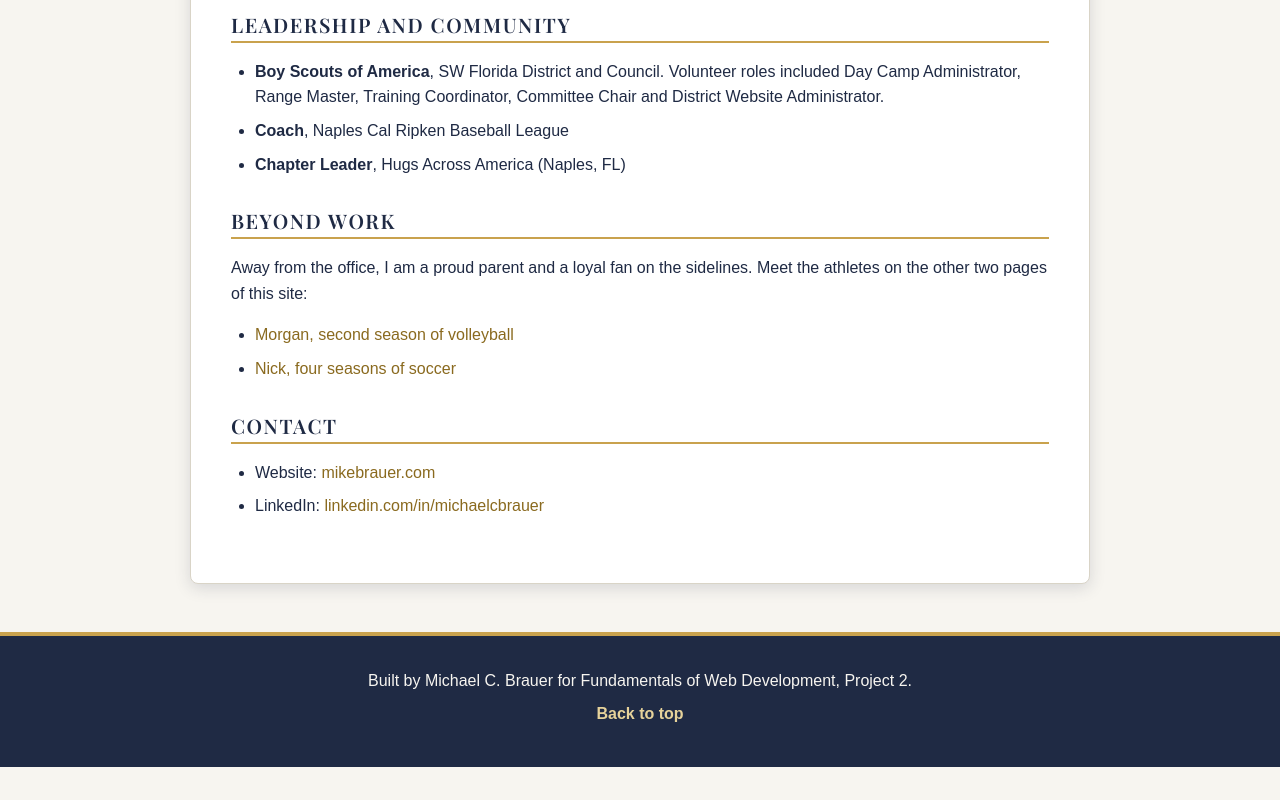
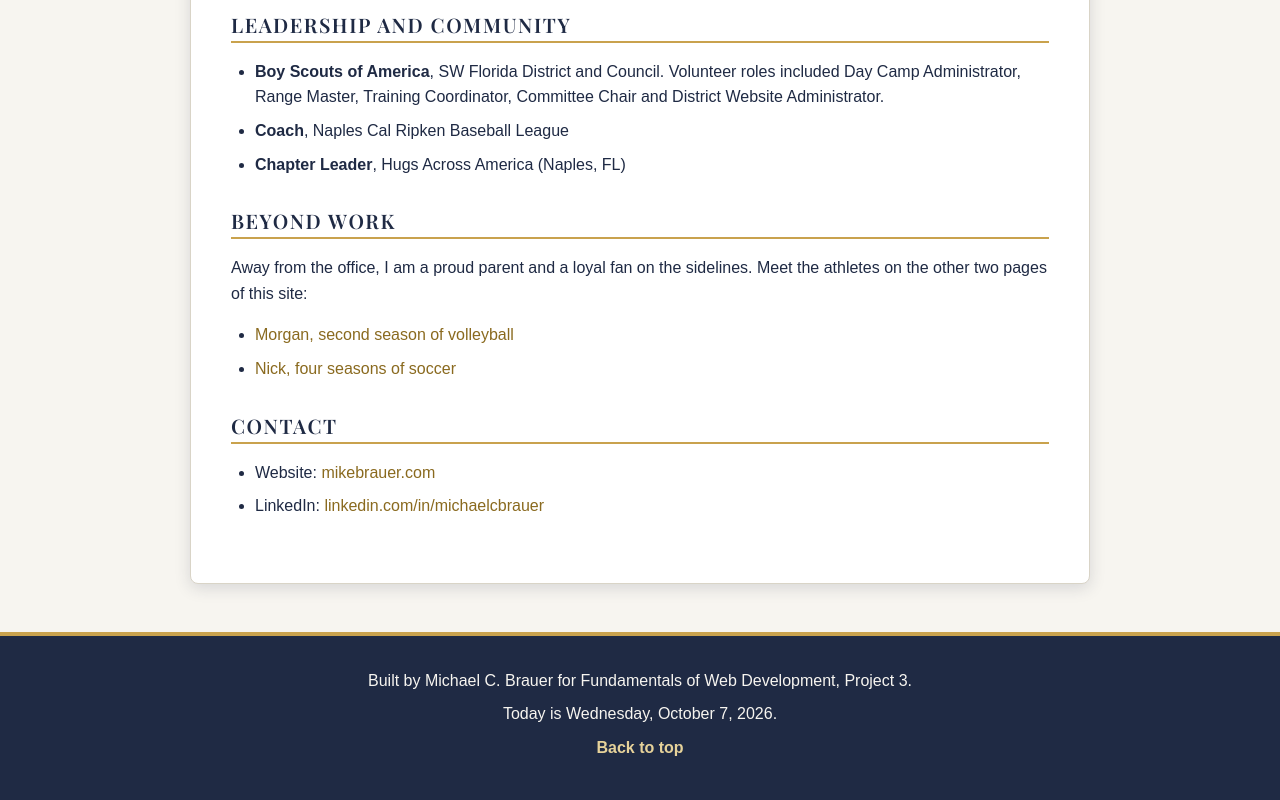
Before and after one commit to MichaelCBrauer712/Fundamentals-of-Web-Development_Project3, a plain HTML site: page index.html in a window 1280 px wide. Shown: the part 3139-3939 px from the top of the page. Before the commit the page ends 3906 px from the top, so only its background shows below. Drawn offline with nearby package versions, Linux system fonts and the light colour scheme.

Commit message:
Add JavaScript file that shows today's date in the footer

```diff
--- a/index.html
+++ b/index.html
@@ -7,6 +7,7 @@
     <link rel="stylesheet" href="css/reset.css">
     <link rel="stylesheet" href="https://fonts.googleapis.com/css2?family=Playfair+Display:wght@600;700&amp;display=swap">
     <link rel="stylesheet" href="css/style.css">
+    <script src="js/script.js" defer></script>
   </head>
   <body class="resume">
     <nav id="top">
@@ -144,7 +145,8 @@
       </section>
     </main>
     <footer>
-      <p>Built by Michael C. Brauer for Fundamentals of Web Development, Project 2.</p>
+      <p>Built by Michael C. Brauer for Fundamentals of Web Development, Project 3.</p>
+      <p id="today"></p>
       <p><a href="#top">Back to top</a></p>
     </footer>
   </body>
--- /dev/null
+++ b/js/script.js
@@ -0,0 +1,19 @@
+// Shows today's date in the footer of every page.
+function showToday() {
+  var today = document.getElementById("today");
+
+  if (today === null) {
+    return;
+  }
+
+  var options = {
+    weekday: "long",
+    year: "numeric",
+    month: "long",
+    day: "numeric"
+  };
+
+  today.textContent = "Today is " + new Date().toLocaleDateString("en-US", options) + ".";
+}
+
+showToday();
```
Also changed, not shown: soccer.html (+3 -1 lines), volleyball.html (+3 -1 lines).
